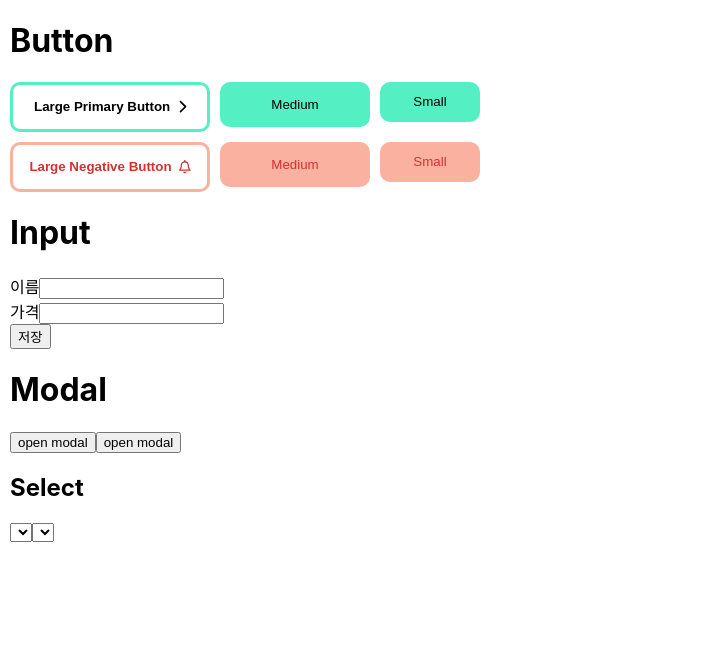
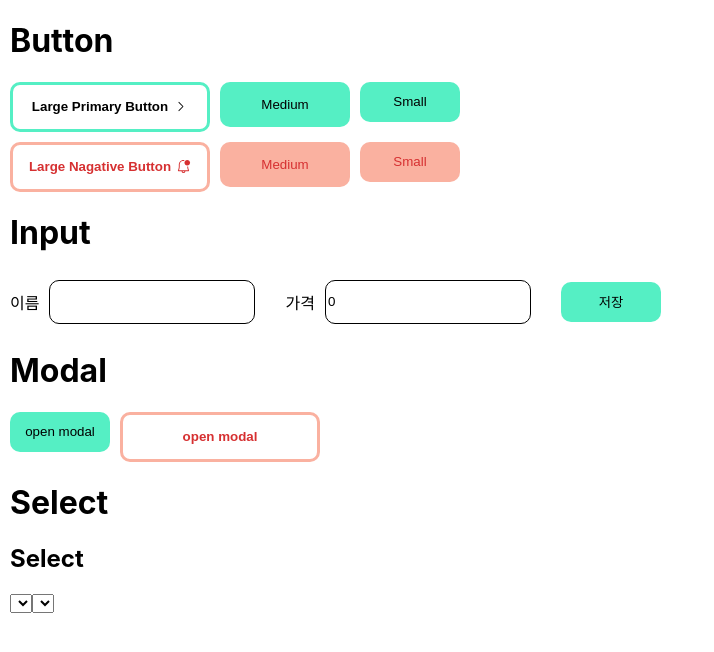
Before and after one commit to jwc406/assignment_Lv3, a React (Create React App) app: page / in a window 1280 px wide. Shown: the top 652 px of the page, without its empty margins (0-714 px from the left). Built offline with nearby package versions, Linux system fonts and the light colour scheme.

Commit message:
버튼, input 완료/모달창 구현 중

```diff
--- a/package.json
+++ b/package.json
@@ -3,16 +3,12 @@
   "version": "0.1.0",
   "private": true,
   "dependencies": {
-    "@fortawesome/fontawesome-svg-core": "^6.4.0",
-    "@fortawesome/free-brands-svg-icons": "^6.4.0",
-    "@fortawesome/free-regular-svg-icons": "^6.4.0",
-    "@fortawesome/free-solid-svg-icons": "^6.4.0",
-    "@fortawesome/react-fontawesome": "^0.2.0",
     "@testing-library/jest-dom": "^5.14.1",
     "@testing-library/react": "^13.0.0",
     "@testing-library/user-event": "^13.2.1",
     "react": "^18.2.0",
     "react-dom": "^18.2.0",
+    "react-icons": "^4.10.1",
     "react-scripts": "5.0.1",
     "styled-components": "^6.0.2",
     "web-vitals": "^2.1.0"
--- a/src/App.js
+++ b/src/App.js
@@ -1,58 +1,22 @@
 import "./App.css";
 import GlobalStyle from "./styles/GlobalStyle";
-import * as S from "./styles/styledComponents";
 
-import { FontAwesomeIcon } from "@fortawesome/react-fontawesome";
-import { faChevronRight } from "@fortawesome/free-solid-svg-icons";
-import { faBell } from "@fortawesome/free-regular-svg-icons";
-
-const fontColor = {
-  color: "#d63031",
-};
+import ButtonContainer from "./containers/ButtonContainer";
+import ModalContainer from "./containers/ModalContainer";
+import InputContainer from "./containers/InputContainer";
 
 function App() {
   return (
     <>
       <GlobalStyle />
       <h1>Button</h1>
-      <S.BtSection>
-        <S.PriButton color="#55efc4">
-          Large Primary Button &nbsp;
-          <FontAwesomeIcon icon={faChevronRight} />
-        </S.PriButton>
-        <S.LButton color="#55efc4">Medium</S.LButton>
-        <S.SButton color="#55efc4">Small</S.SButton>
-      </S.BtSection>
-      <S.BtSection>
-        <S.PriButton theme={fontColor} color="#fab1a0">
-          Large Negative Button &nbsp;
-          <FontAwesomeIcon icon={faBell} />
-        </S.PriButton>
-        <S.LButton color="#fab1a0" theme={fontColor}>
-          Medium
-        </S.LButton>
-        <S.SButton color="#fab1a0" theme={fontColor}>
-          Small
-        </S.SButton>
-      </S.BtSection>
+      <ButtonContainer />
       <h1>Input</h1>
-      <section>
-        <div>
-          <span>이름</span>
-          <input />
-        </div>
-        <div>
-          <span>가격</span>
-          <input />
-        </div>
-        <button>저장</button>
-      </section>
+      <InputContainer />
       <h1>Modal</h1>
-      <section>
-        <button>open modal</button>
-        <button>open modal</button>
-      </section>
-      <section>
+      <ModalContainer />
+      <h1>Select</h1>
+      <section className="Selects">
         <h1>Select</h1>
         <select></select>
         <select></select>
--- /dev/null
+++ b/src/components/Button.jsx
@@ -0,0 +1,63 @@
+import React from "react";
+import { styled } from "styled-components";
+
+export default function Button({ children, icon, ...rest }) {
+  return (
+    <StButton {...rest}>
+      {children}
+      {icon}
+    </StButton>
+  );
+}
+
+const StButton = styled.button`
+  display: flex;
+  justify-content: center;
+  align-items: center;
+  gap: 5px;
+  background: white;
+  border: none;
+  border-radius: 10px;
+  cursor: pointer;
+
+  svg {
+    font-size: 15px;
+  }
+
+  &:active {
+    filter: brightness(90%);
+  }
+
+  ${({ color, type }) => {
+    switch (type) {
+      case "P":
+        return `
+          height: 50px;
+          width: 200px;
+          border: 3px solid ${color};
+          font-weight: 700;
+        `;
+      case "M":
+        return `
+          height: 45px;
+          width: 130px;
+          background: ${color}
+        `;
+      case "S":
+        return `
+          height: 40px;
+          width: 100px;
+          background: ${color}
+        `;
+      default:
+        return `
+          height: 40px;
+          width: 100px;
+        `;
+    }
+  }};
+
+  ${({ fc }) => {
+    return fc ? `color: #D63031;` : `color:black;`;
+  }};
+`;
--- /dev/null
+++ b/src/components/Modal.jsx
@@ -0,0 +1,59 @@
+import React from "react";
+import { useRef, useEffect } from "react";
+import { styled } from "styled-components";
+
+export default function Modal({ setModalOpen }) {
+  const closeModal = () => {
+    setModalOpen(false);
+  };
+
+  const modalRef = useRef(null); // eslint-disable-line
+
+  useEffect(() => {
+    const handler = (e) => {
+      if (modalRef.current && !modalRef.current.contains(e.target)) {
+        setModalOpen(false);
+      }
+    };
+
+    document.addEventListener("mousedown", handler);
+
+    return () => {
+      document.removeEventListener("mousedown", handler);
+    };
+  });
+
+  return (
+    <StModal ref={modalRef}>
+      <button onClick={closeModal}>X</button>
+      <p>모달창입니다.</p>
+    </StModal>
+  );
+}
+
+const StModal = styled.div`
+  width: 300px;
+  height: 200px;
+
+  /* 최상단 위치 */
+  z-index: 999;
+
+  /* 중앙 배치 */
+  /* top, bottom, left, right 는 브라우저 기준으로 작동한다. */
+  /* translate는 본인의 크기 기준으로 작동한다. */
+  position: absolute;
+  top: 50%;
+  left: 50%;
+  transform: translate(-50%, -50%);
+
+  /* 모달창 디자인 */
+  background-color: gray;
+  border: 1px solid black;
+  border-radius: 8px;
+
+  & button {
+    position: absolute;
+    right: 10px;
+    top: 10px;
+  }
+`;
--- /dev/null
+++ b/src/containers/ButtonContainer.jsx
@@ -0,0 +1,55 @@
+import React from "react";
+
+import { VscChevronRight } from "react-icons/vsc";
+import { VscBellDot } from "react-icons/vsc";
+
+import Button from "./../components/Button";
+import { StButtons } from "../styles/theme";
+
+const onClickPrimaryButtonHandler = () => {
+  alert("버튼을 만들어보세요!");
+};
+
+const onClickNagativeButtonHandler = () => {
+  prompt("어렵나요?", "네");
+};
+
+export default function ButtonContainer() {
+  return (
+    <section>
+      <StButtons>
+        <Button
+          onClick={onClickPrimaryButtonHandler}
+          color="#55efc4"
+          type="P"
+          icon={<VscChevronRight />}
+        >
+          Large Primary Button
+        </Button>
+        <Button color="#55efc4" type="M">
+          Medium
+        </Button>
+        <Button color="#55efc4" type="S">
+          Small
+        </Button>
+      </StButtons>
+      <StButtons>
+        <Button
+          onClick={onClickNagativeButtonHandler}
+          color="#FAB1A0"
+          type="P"
+          icon={<VscBellDot />}
+          fc="#D63031"
+        >
+          Large Nagative Button
+        </Button>
+        <Button color="#FAB1A0" type="M" fc="#D63031">
+          Medium
+        </Button>
+        <Button color="#FAB1A0" type="S" fc="#D63031">
+          Small
+        </Button>
+      </StButtons>
+    </section>
+  );
+}
--- /dev/null
+++ b/src/containers/InputContainer.jsx
@@ -0,0 +1,71 @@
+import React from "react";
+import { useState } from "react";
+import { styled } from "styled-components";
+
+import Button from "../components/Button";
+
+export default function InputContainer() {
+  const [name, setName] = useState("");
+  const [price, setPrice] = useState("0");
+
+  const onChangeNameHandler = (e) => {
+    setName(e.target.value);
+  };
+
+  const onChangePriceHandler = (e) => {
+    const removedNum = e.target.value.replace(/[^0-9]/g, ""); // 숫자만 들어오도록 함
+    let TransPrice = (+removedNum)
+      .toString()
+      .replace(/\B(?=(\d{3})+(?!\d))/g, ","); // 3글자마다 ,을 추가
+    setPrice(TransPrice);
+  };
+
+  const onClickSaveButttonHandler = () => {
+    name && price
+      ? alert(`{ name: ${name}, price: ${price} }`)
+      : alert("둘 다 입력해주세요!");
+  };
+
+  return (
+    <StInputSection>
+      <StInputBox>
+        <p>이름</p>
+        <input
+          type="text"
+          onChange={(e) => onChangeNameHandler(e)}
+          value={name}
+        />
+      </StInputBox>
+      <StInputBox>
+        <p>가격</p>
+        <input
+          type="text"
+          onChange={(e) => onChangePriceHandler(e)}
+          value={price}
+        />
+      </StInputBox>
+      <Button onClick={onClickSaveButttonHandler} color="#55efc4" type="S">
+        저장
+      </Button>
+    </StInputSection>
+  );
+}
+
+const StInputSection = styled.div`
+  display: flex;
+  align-items: center;
+  gap: 30px;
+`;
+
+const StInputBox = styled.div`
+  display: flex;
+  align-items: center;
+  gap: 10px;
+
+  & input {
+    width: 200px;
+    height: 40px;
+    border-radius: 10px;
+    border: 1px solid black;
+  }
+`;
--- /dev/null
+++ b/src/containers/ModalContainer.jsx
@@ -0,0 +1,34 @@
+import React from "react";
+import { useState } from "react";
+
+import Button from "../components/Button";
+import Modal from "../components/Modal";
+
+import { StButtons } from "../styles/theme";
+
+export default function ModalContainer() {
+  const [modalOpen, setModalOpen] = useState(false);
+
+  const onClickOpenHandler = () => {
+    setModalOpen(true);
+  };
+
+  return (
+    <section>
+      <StButtons>
+        <Button onClick={onClickOpenHandler} color="#55efc4" type="S">
+          open modal
+        </Button>
+        {modalOpen && <Modal setModalOpen={setModalOpen} />}
+        <Button
+          // onClick={}
+          color="#FAB1A0"
+          type="P"
+          fc="#D63031"
+        >
+          open modal
+        </Button>
+      </StButtons>
+    </section>
+  );
+}
--- a/src/styles/GlobalStyle.js
+++ b/src/styles/GlobalStyle.js
@@ -3,6 +3,7 @@ import { createGlobalStyle } from "styled-components";
 const GlobalStyle = createGlobalStyle`
   #root{
     padding: 0 10px;
+    box-sizing: border-box;
   }
 `;
 
--- a/src/styles/styledComponents.js
+++ /dev/null
@@ -1,36 +0,0 @@
-import styled from "styled-components";
-
-export const BtSection = styled.section`
-  display: flex;
-  align-items: flex-start;
-  gap: 10px;
-  margin-bottom: 10px;
-`;
-
-export const Button = styled.button`
-  border-radius: 10px;
-  border: none;
-`;
-
-export const PriButton = styled(Button)`
-  width: 200px;
-  height: 50px;
-  background: none;
-  font-weight: 700;
-  border: 3px solid ${(props) => props.color};
-  color: ${(props) => props.theme.color || "black"};
-`;
-
-export const LButton = styled(Button)`
-  width: 150px;
-  height: 45px;
-  background: ${(props) => props.color};
-  color: ${(props) => props.theme.color || "black"};
-`;
-
-export const SButton = styled(Button)`
-  width: 100px;
-  height: 40px;
-  background: ${(props) => props.color};
-  color: ${(props) => props.theme.color || "black"};
-`;
--- /dev/null
+++ b/src/styles/theme.js
@@ -0,0 +1,7 @@
+import { styled } from "styled-components";
+
+export const StButtons = styled.div`
+  display: flex;
+  gap: 10px;
+  margin-bottom: 10px;
+`;
```
Also changed, not shown: 2 other files (tests, documents, lock files or other folders).
